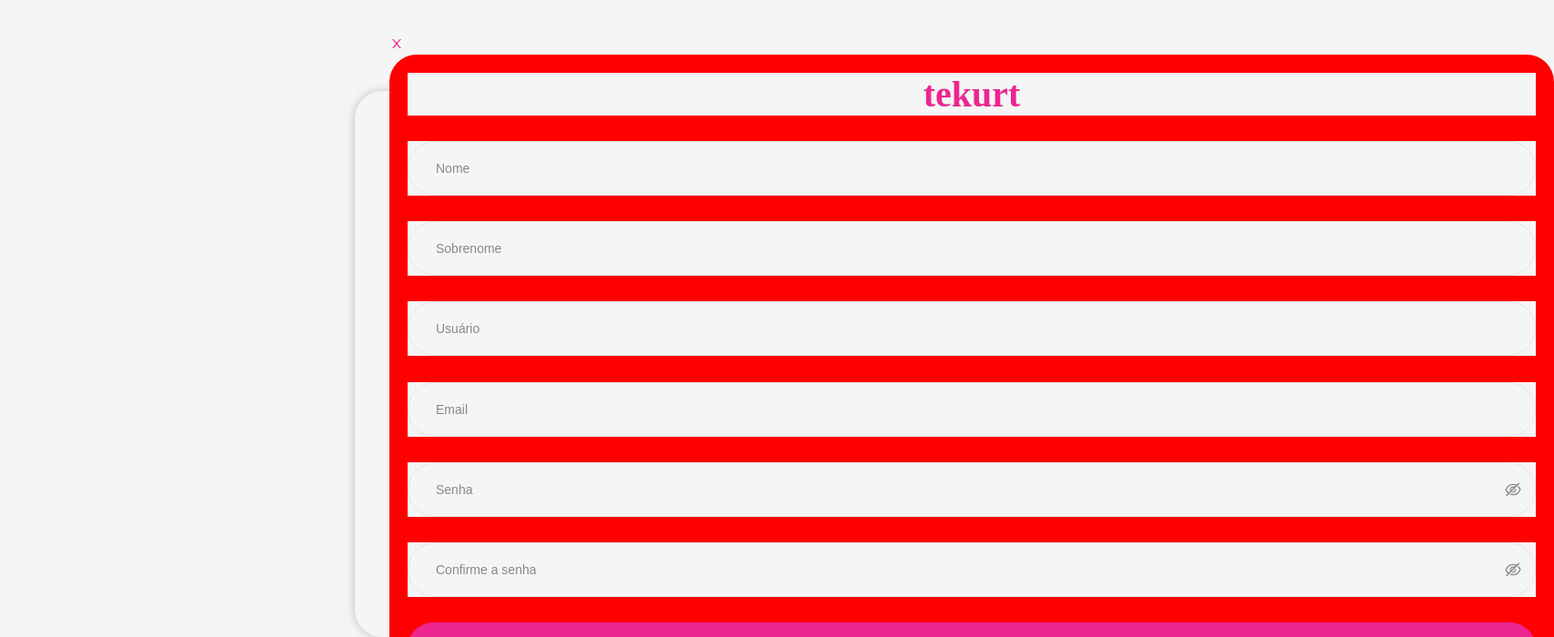
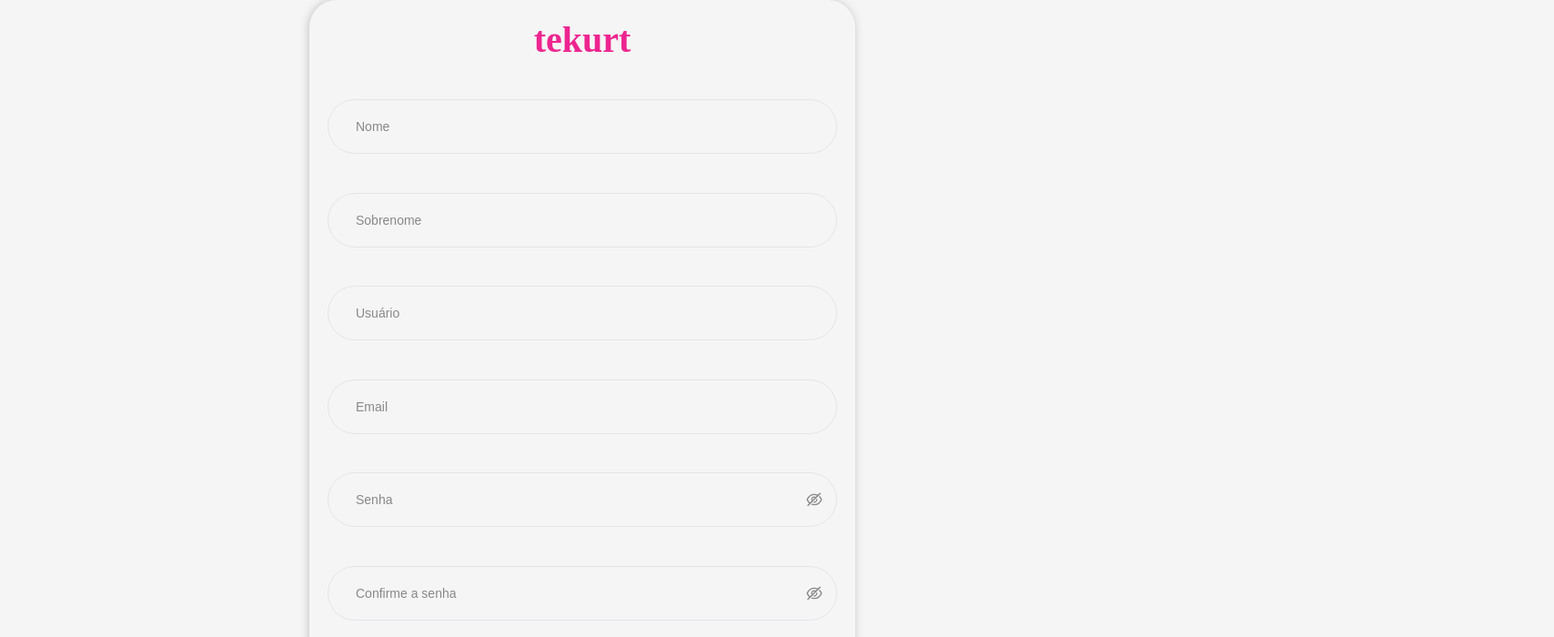
Before and after one commit to AdrianFadiga/Tekurt-Frontend, a React (Vite) app: page / in a window 1280 px wide. Both pictures are taken after a click on the button "Cadastre-se". Shown: the top 700 px of the page at 91% size, 1708 px wide, since content can reach past the window. Built offline with nearby package versions, Linux system fonts and the light colour scheme.

Commit message:
feat: modal register

```diff
--- a/src/components/FormRegister/index.tsx
+++ b/src/components/FormRegister/index.tsx
@@ -1,4 +1,4 @@
-import React, { useRef, useState } from 'react';
+import React, { Dispatch, SetStateAction, useRef, useState } from 'react';
 import { useNavigate } from 'react-router-dom';
 import { IResponseAPI } from '../../interfaces/IResponseAPI';
 import { createOptionsRequest } from '../../services/createOptionsRequest';
@@ -9,7 +9,11 @@
 import Logo from '../Logo';
 import { RegisterStyle } from './style';
 
-const FormRegister = () => {
+interface Props {
+  setVisible: Dispatch<SetStateAction<boolean>>
+}
+
+const FormRegister: React.FC<Props> = ({ setVisible }) => {
   const emailRef = useRef<HTMLInputElement>(null);
   const usernameRef = useRef<HTMLInputElement>(null);
   const firstNameRef = useRef<HTMLInputElement>(null);
@@ -113,7 +117,10 @@
 
       { invalidUser && <span>Usuário ou email já está em uso</span> }
 
-      <BtnSubmit action={ register } content="Registrar" />
+      <section>
+        <button type="button" onClick={ () => setVisible(false) }>Cancelar</button>
+        <BtnSubmit action={ register } content="Registrar" />
+      </section>
     </RegisterStyle>
   );
 };
--- a/src/components/FormRegister/style.tsx
+++ b/src/components/FormRegister/style.tsx
@@ -1,12 +1,38 @@
 import styled from 'styled-components';
 
 export const RegisterStyle = styled.form`
-  height: 700px;
-  width: 100vw;
+  height: 100vh;
   display: flex;
   flex-direction: column;
   justify-content: space-between;
   padding: 20px;
-  border-radius: 30px;
-  background-color: red;
+  z-index: 3;
+
+  section:nth-last-of-type(1) {
+    display: flex;
+    justify-content: space-between;
+  }
+
+  section:nth-last-of-type(1) button {
+    width: 48%;
+    border-radius: 30px;
+    cursor: pointer;
+  }
+
+  section:nth-last-of-type(1) button:nth-child(1) {
+    background-color: #333;
+    border: none;
+    color: ${({ theme }) => theme.colors.text };
+  }
+
+  @media(min-width: 600px) {
+    position: fixed;
+    left: 50%;
+    transform: translateX(-50%);
+    width: 600px;
+    padding: 20px;
+    border-radius: 30px;
+    margin: 0 auto;
+    box-shadow: -1px 0px 11px -1px #0000003d;
+  }
 `;
--- a/src/components/ModalRegister/index.tsx
+++ b/src/components/ModalRegister/index.tsx
@@ -24,8 +24,8 @@
 
   return (
     <ModalStyle>
-      <button className="close-btn" onClick={ () => setVisible(false) }><AiOutlineClose /></button>
-      <FormRegister />
+      <button type='button' className='closeModal' onClick={() => setVisible(false) }/>
+      <FormRegister setVisible={ setVisible }/>
     </ModalStyle>
   );
 };
--- a/src/components/ModalRegister/style.tsx
+++ b/src/components/ModalRegister/style.tsx
@@ -1,11 +1,24 @@
 import styled from 'styled-components';
 
 export const ModalStyle = styled.section`
+  width: 100%;
+  height: 100vh;
   position: absolute;
-  margin: 0;
+  left: 0;
 
-  .close-btn {
-    all: unset;
-    color: ${({ theme }) => theme.colors.secondary};
+  .closeModal {
+    display: none;
+    border: none;
+  }
+
+  @media(min-width: 600px) {
+    .closeModal {
+      display: block;
+      position: fixed;
+      left: 0px;
+      top: 0px;
+      width: 100%;
+      height: 100vh;
+    }
   }
 `;
--- a/src/pages/Login/index.tsx
+++ b/src/pages/Login/index.tsx
@@ -1,7 +1,6 @@
 import FormLogin from '../../components/FormLogin';
 import ModalRegister, { ModalHandles } from '../../components/ModalRegister';
 import Logo from '../../components/Logo';
-import ThemeBtn from '../../components/ThemeBtn';
 import { Span } from './Span';
 import { LoginStyle } from './style';
 import { useRef } from 'react';
@@ -24,7 +23,6 @@
         <Span>Não tem uma conta?<button type="button" onClick={ handleOpenModal }>Cadastre-se</button></Span>
         <ModalRegister ref={ modalRef }/>
       </section>
-
     </LoginStyle>
   );
 }
--- a/src/pages/Login/style.tsx
+++ b/src/pages/Login/style.tsx
@@ -29,6 +29,6 @@
       border-radius: 30px;
       margin: 0 auto;
       box-shadow: -1px 0px 11px -1px #0000003d;
-  }
+    }
   }
 `;
--- a/src/styles/styled.d.ts
+++ b/src/styles/styled.d.ts
@@ -12,7 +12,8 @@
       placeholder: string,
       alert: string,
       text: string,
-      alertText: string
+      alertText: string,
+      secondaryBackground: string
     },
     sizes: {
       small: string,
--- a/src/styles/themes/dark.tsx
+++ b/src/styles/themes/dark.tsx
@@ -9,7 +9,8 @@
     alert: '#A72608',
     text: '#fff',
     alertText: '#fff',
-    background: '#202020'
+    secondaryBackground: '#333333',
+    background: '#202020',
   },
   sizes: {
     small: '14px',
--- a/src/styles/themes/light.tsx
+++ b/src/styles/themes/light.tsx
@@ -9,7 +9,8 @@
     alert: '#A72608',
     text: '#000',
     alertText: '#fff',
-    background: '#F5F5F5'
+    background: '#F5F5F5',
+    secondaryBackground: '#333333'
   },
   sizes: {
     small: '14px',
```
